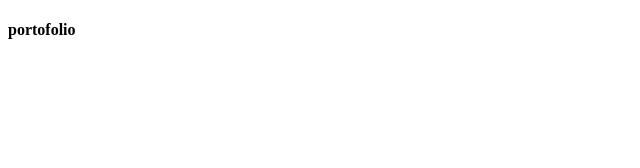
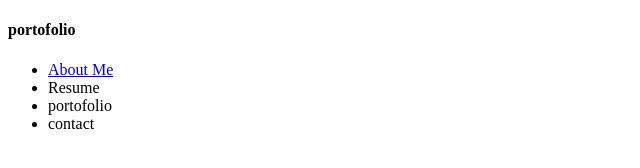
Before and after one commit to Romzyyy/responsive-navbar, a plain HTML site: page index.html in a window 1280 px wide. Shown: the whole page, without its empty margins (0-640 px from the left). Drawn offline with Linux system fonts and the light colour scheme.

Commit message:
add ul & li in file index

```diff
--- a/index.html
+++ b/index.html
@@ -11,6 +11,13 @@
         <div class="logo">
             <h4>portofolio</h4>
         </div>
+
+        <ul>
+            <li><a href="#">About Me</a></li>
+            <li><a href="#"></a>Resume</li>
+            <li><a href="#"></a>portofolio</li>
+            <li><a href="#"></a>contact</li>
+        </ul>
     </nav>
 </body>
 </html>
```
